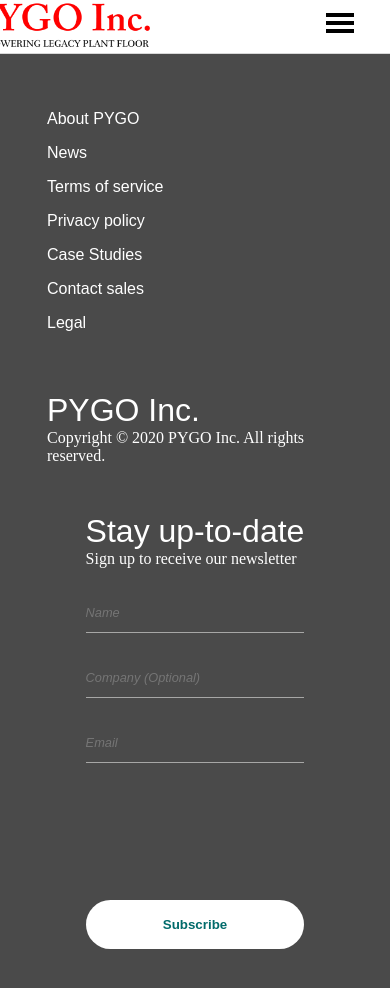
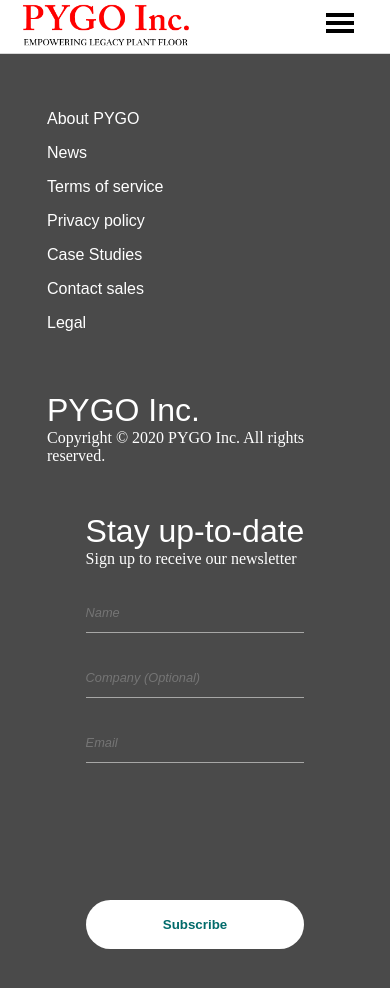
Before and after one commit to pygoadmin/new-pygo-website, a Gatsby site: page /products in a window 390 px wide. Built offline with nearby package versions, Linux system fonts and the light colour scheme; Gatsby itself is replaced by a stand-in of ours; a web font is replaced by a local one.

Commit message:
mobile move left

```diff
--- a/src/components/Header.js
+++ b/src/components/Header.js
@@ -71,6 +71,13 @@
       width: 120px;
       transform: translateY(10%);
       transform: scale(1.5);
+    }
+
+    @media (max-width: 1260px) {
+      .logo {
+        margin-left: 45px;
+        transform: scale(1.4);
+      }
     }
 
     button {
```
